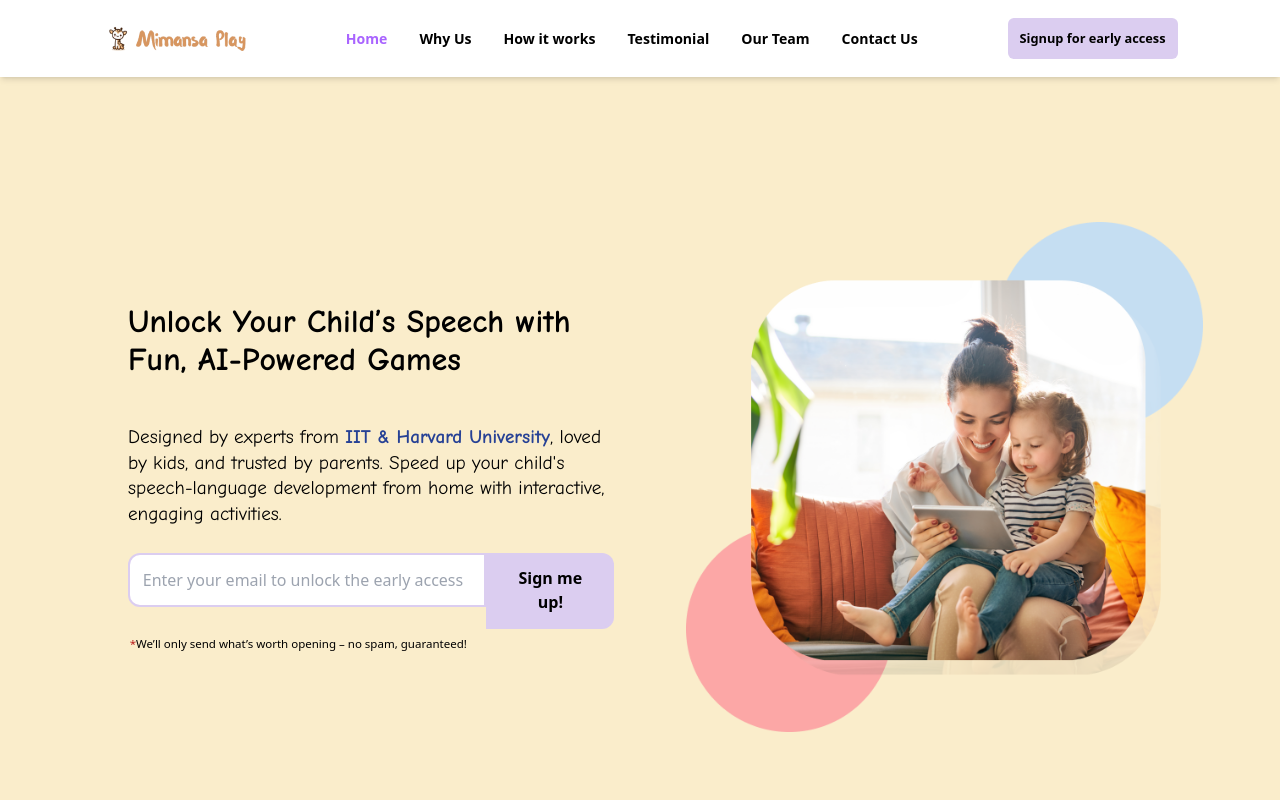
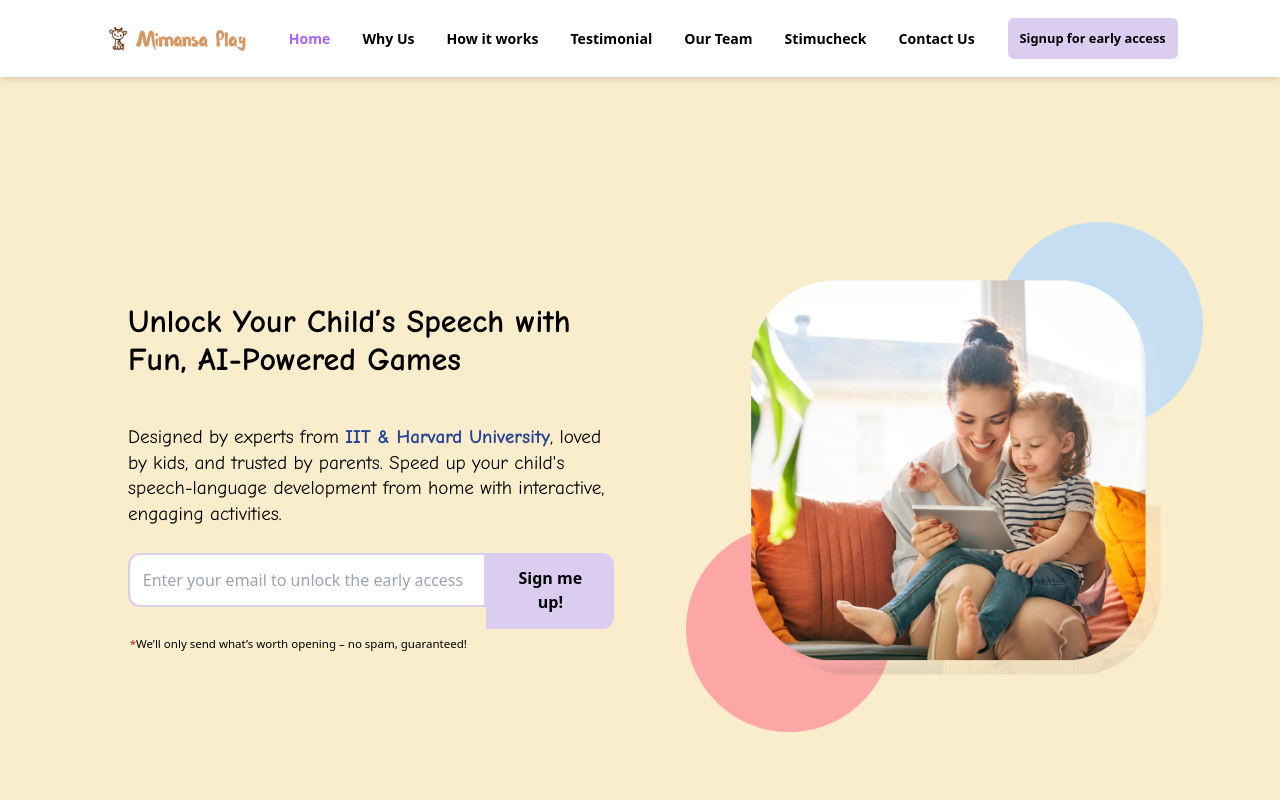
Before and after one commit to MimansaDeveloper/Mimansa-Play, a React (Vite) app in the folder frontend/: page / in a window 1280 px wide. Shown: the top 800 px of the page. Built offline with nearby package versions, Linux system fonts and the light colour scheme.

Commit message:
added the stimucheck on navbar

```diff
--- a/frontend/src/pages/Navbar.jsx
+++ b/frontend/src/pages/Navbar.jsx
@@ -71,6 +71,12 @@ const Navbar = ({ openPopup, scrollToSection }) => {
           className="cursor-pointer hover:text-[#A964FF] font-semibold transition duration-300"
         >
           Our Team
+        </li>
+        <li
+          onClick={() => window.open("https://stimucheck.mimansaplay.com/", "_blank")}
+          className="cursor-pointer hover:text-[#A964FF] font-semibold transition duration-300"
+        >
+          Stimucheck
         </li>
         <li
           onClick={() => {
@@ -200,12 +206,16 @@ const Navbar = ({ openPopup, scrollToSection }) => {
         }`}
       >
         <ul className="flex mt-[3vw] flex-col space-y-[2.5vw] text-[1.125rem] leading-relaxed text-black py-6">
-          {["Home","Why Us","How it works","Testimonial","Our Team","Contact Us"].map((label, i) => (
+          {["Home","Why Us","How it works","Testimonial","Our Team",  "Stimucheck","Contact Us"].map((label, i) => (
             <li
               key={label}
               onClick={() => {
-                const sections = ["home-section","slider-section","working-section","testimonial-section","team-section","contact-section"];
-                scrollToSection(sections[i]);
+                const sections = ["home-section","slider-section","working-section","testimonial-section","team-section", null,"contact-section",];
+                if (label === "Stimucheck") {
+                  window.open("https://stimucheck.mimansaplay.com/", "_blank");
+                } else {
+                  scrollToSection(sections[i]);
+                }
                 handleMenuItemClick();
               }}
               className="cursor-pointer px-6 py-3 hover:text-[#A964FF] font-semibold transition duration-300"
```
